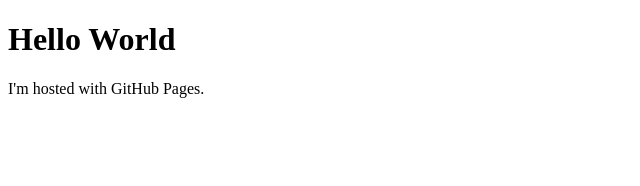
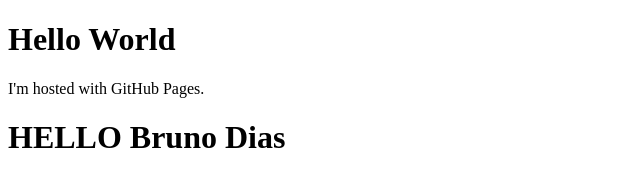
Before and after one commit to mariliacmachado/mariliacmachado.github.io, a plain HTML site: page index.html in a window 1280 px wide. Shown: the whole page, without its empty margins (0-640 px from the left). Drawn offline with Linux system fonts and the light colour scheme.

Commit message:
Update index.html

```diff
--- a/index.html
+++ b/index.html
@@ -3,5 +3,6 @@
 <body>
 <h1>Hello World</h1>
 <p>I'm hosted with GitHub Pages.</p>
+  <h1> HELLO Bruno Dias </h1>
 </body>
 </html>
```
